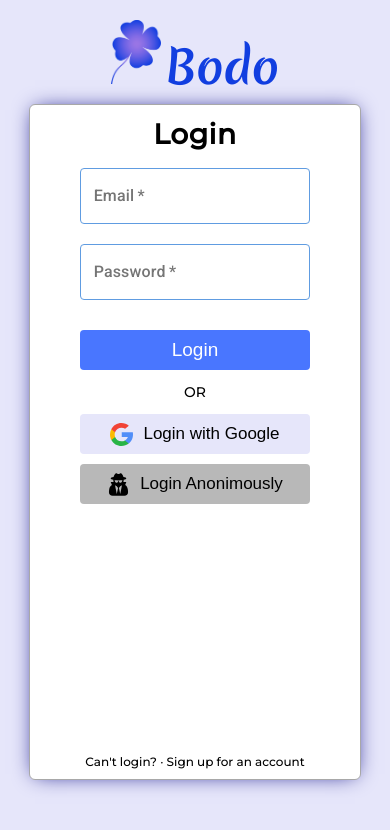
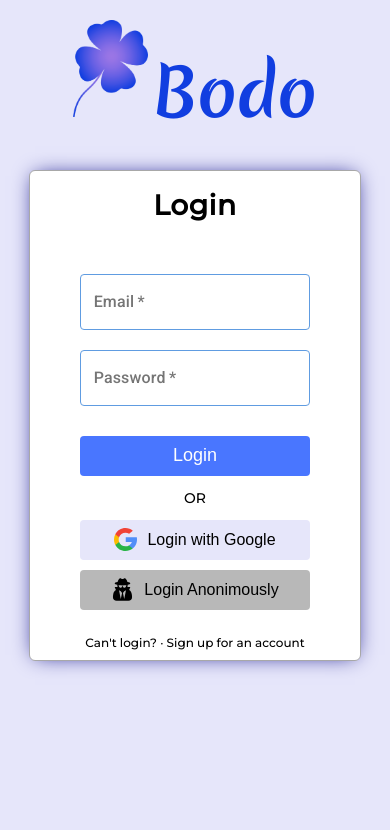
Before and after one commit to justFlow5/Bodo, a React (Create React App) app: page /login in a window 390 px wide. Shown: the top 830 px of the page. Built offline with nearby package versions, Linux system fonts and the light colour scheme; no server answers; what uuidv4 would draw is missing.

Commit message:
fix responsiveness on loginPage

```diff
--- a/src/components/Account/SignInUpSchema.js
+++ b/src/components/Account/SignInUpSchema.js
@@ -140,34 +140,49 @@ const LogoHolder = styled.div`
 
   cursor: pointer;
 
-  @media ${device.mobileL} {
-    margin-bottom: 30px;
+  @media ${device.mobileS} {
+    margin-bottom: 20px;
+  }
+
+  @media ${device.mobileM} {
+    margin-bottom: 45px;
   }
   & span {
     font-family: 'Merienda', cursive;
     font-size: 45px;
     color: #113ee0;
 
-    @media ${device.mobileL} {
+    @media ${device.mobileM} {
       font-size: 55px;
+    }
+
+    @media ${device.mobileM} {
+      font-size: 65px;
+    }
+    @media ${device.tablet} {
+      font-size: 70px;
     }
   }
   & img {
     display: inline-block;
     /* margin: 0 auto; */
     /* width: 200px; */
-    width: 50px;
+    width: 55px;
     pointer-events: none;
     animation: ${rotate} 0.7s ease-out 1s;
-    @media ${device.mobileL} {
-      width: 70px;
+
+    @media ${device.mobileM} {
+      width: 75px;
+    }
+    @media ${device.tablet} {
+      width: 80px;
     }
   }
 `;
 
 const SignIpUpWindow = styled.div`
   width: 85vw;
-  height: 80vh;
+  /* min-height: 79vh; */
   border: 1px solid #a8a8a8;
   border-radius: 6px;
   background: #add8e6;
@@ -177,35 +192,43 @@ const SignIpUpWindow = styled.div`
   -webkit-box-shadow: 0px 0px 20px -6px rgba(0, 0, 128, 1);
   -moz-box-shadow: 0px 0px 20px -6px rgba(0, 0, 128, 1);
   box-shadow: 0px 0px 20px -6px rgba(0, 0, 128, 1);
+
+  @media ${device.mobileM} {
+    /* min-height: 65vh; */
+  }
+  @media ${device.mobileL} {
+    /* font-size: 65px; */
+  }
+
   @media ${device.mobileL} {
     /* max-width: 50vw;
     height: 65vh; */
     max-width: 85vw;
-    height: 75vh;
+    /* height: 75vh; */
   }
   @media (min-width: 540px) {
     /* max-width: 50vw;
     height: 65vh; */
     max-width: 70vw;
-    height: 75vh;
+    /* min-height: 75vh; */
   }
   @media ${device.tablet} {
-    width: 50vw;
-    height: 75vh;
+    width: 70vw;
+    /* max-height: 55vh; */
   }
   @media ${device.laptop} {
     width: 30vw;
-    height: 73vh;
+    /* max-height: 20vh; */
   }
 `;
 
-const TitleContainer = styled.h3`
+const TitleContainer = styled.div`
   position: relative;
   width: 100%;
   margin: 15px auto 0;
 
-  @media ${device.mobileL} {
-    margin: 20px auto 30px;
+  @media ${device.mobileM} {
+    margin: 20px auto 35px;
   }
 `;
 
@@ -237,6 +260,20 @@ const ButtonContainer = styled.div`
   justify-content: center;
   flex-direction: column;
   align-items: center;
+
+  &.alternative {
+    padding-bottom: 47px;
+    @media ${device.mobileM} {
+      padding-bottom: 50px;
+    }
+    @media ${device.mobileL} {
+      padding-bottom: 60px;
+    }
+
+    @media ${device.tablet} {
+      padding-bottom: 70px;
+    }
+  }
 `;
 
 const Button = styled.button`
@@ -247,8 +284,12 @@ const Button = styled.button`
   align-items: center;
   border-radius: 4px;
   width: 70%;
-  font-size: 17px;
+  font-size: 16px;
   height: 40px;
+
+  @media ${device.tablet} {
+    font-size: 17px;
+  }
   /* line-height: 40px; */
 `;
 
@@ -256,7 +297,7 @@ const PassButton = styled(Button)`
   margin: 30px auto 0;
   font-weight: 500;
   background: #3063ffe0;
-  font-size: 19px;
+  font-size: 18px;
   color: #fff;
   transition: all 0.3s;
   &:hover {
@@ -570,7 +611,7 @@ const SignInUpScheme = ({ title, history }) => {
           </Form>
 
           <Separator>OR</Separator>
-          <ButtonContainer>
+          <ButtonContainer className="alternative">
             <GoogleButton onClick={handleGoogleLogin}>
               {/* <span> */}
               <GoogleIcon />
```
